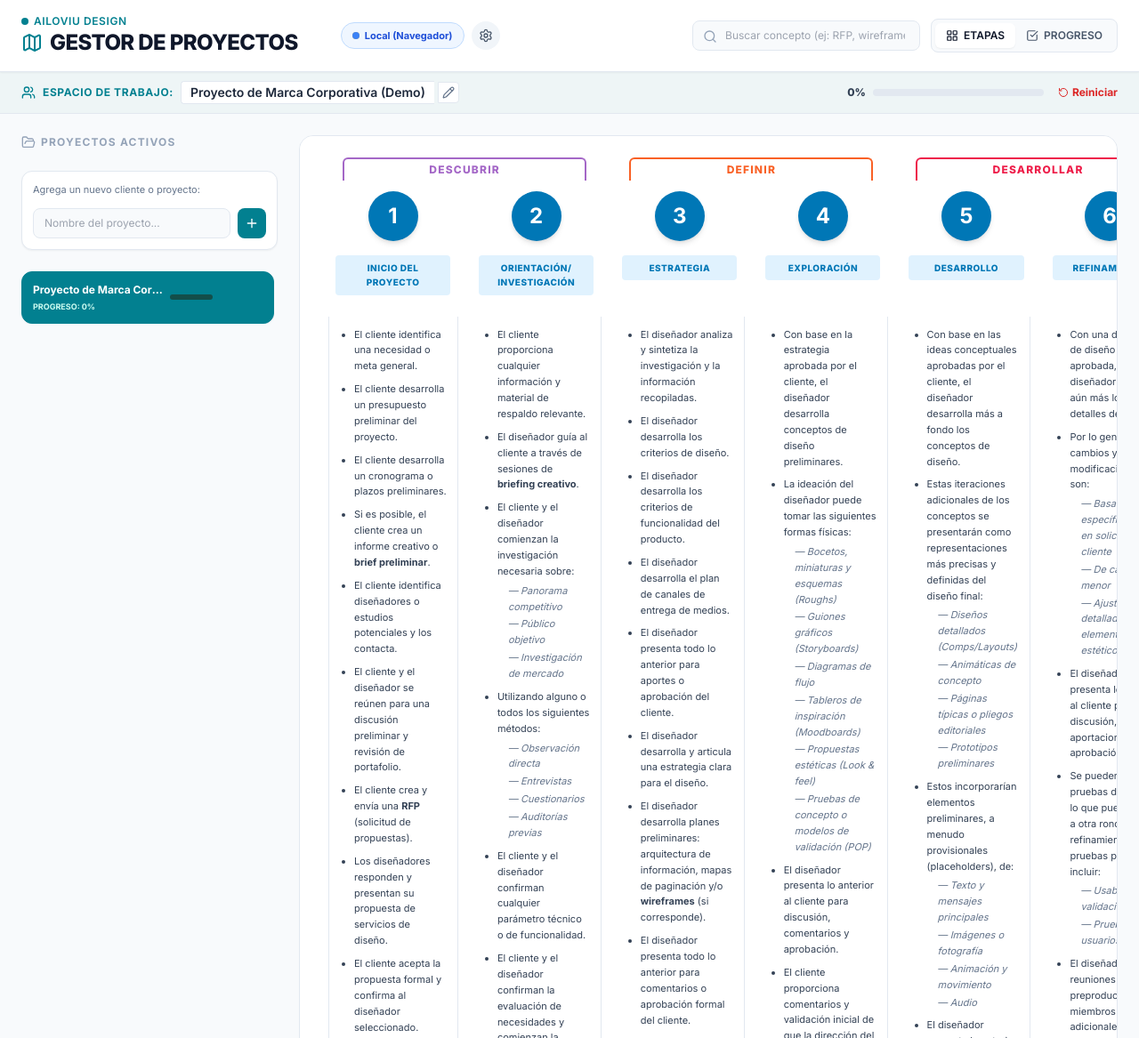
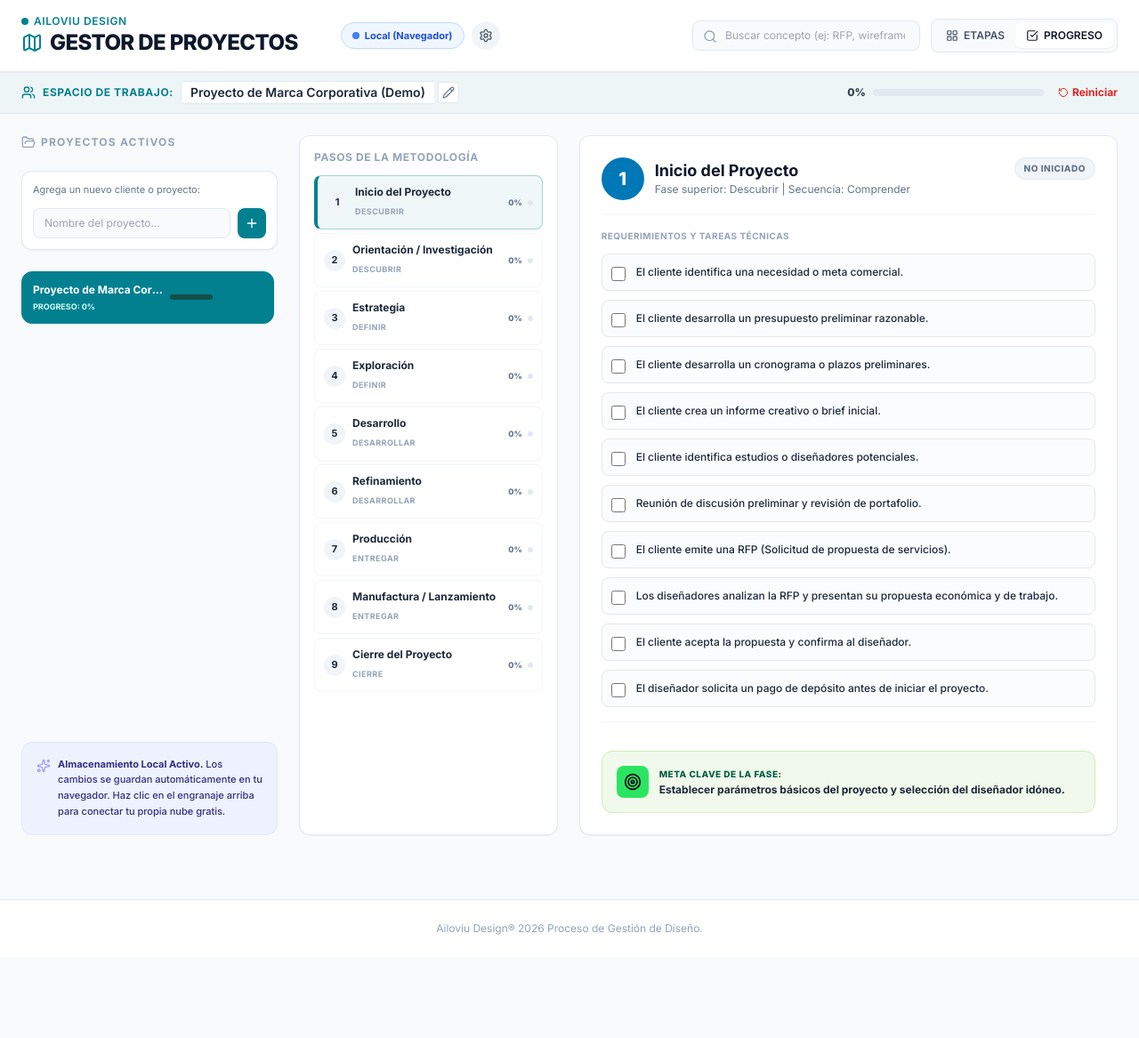
Before and after one commit to marcoszerene/AiloviuProceso, a plain HTML site: page index.html in a window 1280 px wide. Shown: the top 1167 px of the page at 89% size. After the commit the page ends 1076 px from the top, so only its background shows below. Drawn offline with nearby package versions, Linux system fonts and the light colour scheme; a web font is replaced by a local one.

Commit message:
Update index.html

```diff
--- a/index.html
+++ b/index.html
@@ -192,11 +192,12 @@
                 </div>
 
                 <!-- Selector de Vistas -->
+                <!-- CAMBIO 1: Intercambiar las clases de estilos en los botones del selector -->
                 <div class="inline-flex rounded-lg border border-slate-200 bg-slate-50 p-1 w-full md:w-auto justify-center">
-                    <button onclick="switchView('chart')" id="btn-view-chart" class="flex-1 md:flex-initial px-3 py-1.5 rounded-md text-xs font-semibold bg-white text-slate-900 shadow-sm transition-all flex items-center justify-center gap-1.5">
+                    <button onclick="switchView('chart')" id="btn-view-chart" class="flex-1 md:flex-initial px-3 py-1.5 rounded-md text-xs font-semibold text-slate-600 hover:text-slate-900 transition-all flex items-center justify-center gap-1.5">
                         <i data-lucide="layout-grid" class="w-3.5 h-3.5"></i> ETAPAS
                     </button>
-                    <button onclick="switchView('interactive')" id="btn-view-interactive" class="flex-1 md:flex-initial px-3 py-1.5 rounded-md text-xs font-semibold text-slate-600 hover:text-slate-900 transition-all flex items-center justify-center gap-1.5">
+                    <button onclick="switchView('interactive')" id="btn-view-interactive" class="flex-1 md:flex-initial px-3 py-1.5 rounded-md text-xs font-semibold bg-white text-slate-900 shadow-sm transition-all flex items-center justify-center gap-1.5">
                         <i data-lucide="check-square" class="w-3.5 h-3.5"></i> PROGRESO
                     </button>
                 </div>
@@ -284,12 +285,12 @@
         <!-- Fondo opaco para cerrar menú móvil al tocar fuera -->
         <div id="sidebar-overlay" onclick="toggleSidebar()" class="fixed inset-0 bg-slate-900/40 backdrop-blur-xs z-40 hidden lg:hidden"></div>
 
-
         <!-- AREA DE TRABAJO (Panel Derecho/Centro) -->
         <div class="flex-1 flex flex-col min-w-0">
 
             <!-- VISTA DE DIAGRAMA COMPLETO (9 Columnas) -->
-            <div id="view-chart" class="transition-opacity duration-300">
+            <!-- CAMBIO 2A: Añadir la clase "hidden" a la vista de etapas -->
+            <div id="view-chart" class="transition-opacity duration-300 hidden">
                 <div class="overflow-x-auto pb-6 custom-scrollbar bg-white p-4 md:p-6 rounded-2xl border border-slate-200 shadow-xs">
                     <div class="min-w-[1450px] px-2">
 
@@ -684,9 +685,9 @@
                 </div>
             </div>
 
-
             <!-- VISTA INTERACTIVA (WORKFLOW / CHECKLIST) -->
-            <div id="view-interactive" class="hidden transition-opacity duration-300">
+            <!-- CAMBIO 2B: Quitar la clase "hidden" de la vista interactiva de progreso -->
+            <div id="view-interactive" class="transition-opacity duration-300">
                 <div class="grid grid-cols-1 lg:grid-cols-12 gap-6">
 
                     <!-- Navegador de Pasos Izquierda -->
@@ -948,11 +949,12 @@
         let auth = null;
         let appId = 'default-app-id';
         let isCloudMode = false;
-        let unsubscribeProjects = null;
+        let unsubscribeProjects = null; // DECLARADA CORRECTAMENTE (Arregla bug #1)
 
         // Variables de estado local
         let currentUser = null;
-        let activeView = 'chart';
+        // CAMBIO 3: Cambiar el valor inicial de 'chart' a 'interactive'
+        let activeView = 'interactive';
         let activeStepId = 1;
         let projects = [];
         let activeProject = null;
```
